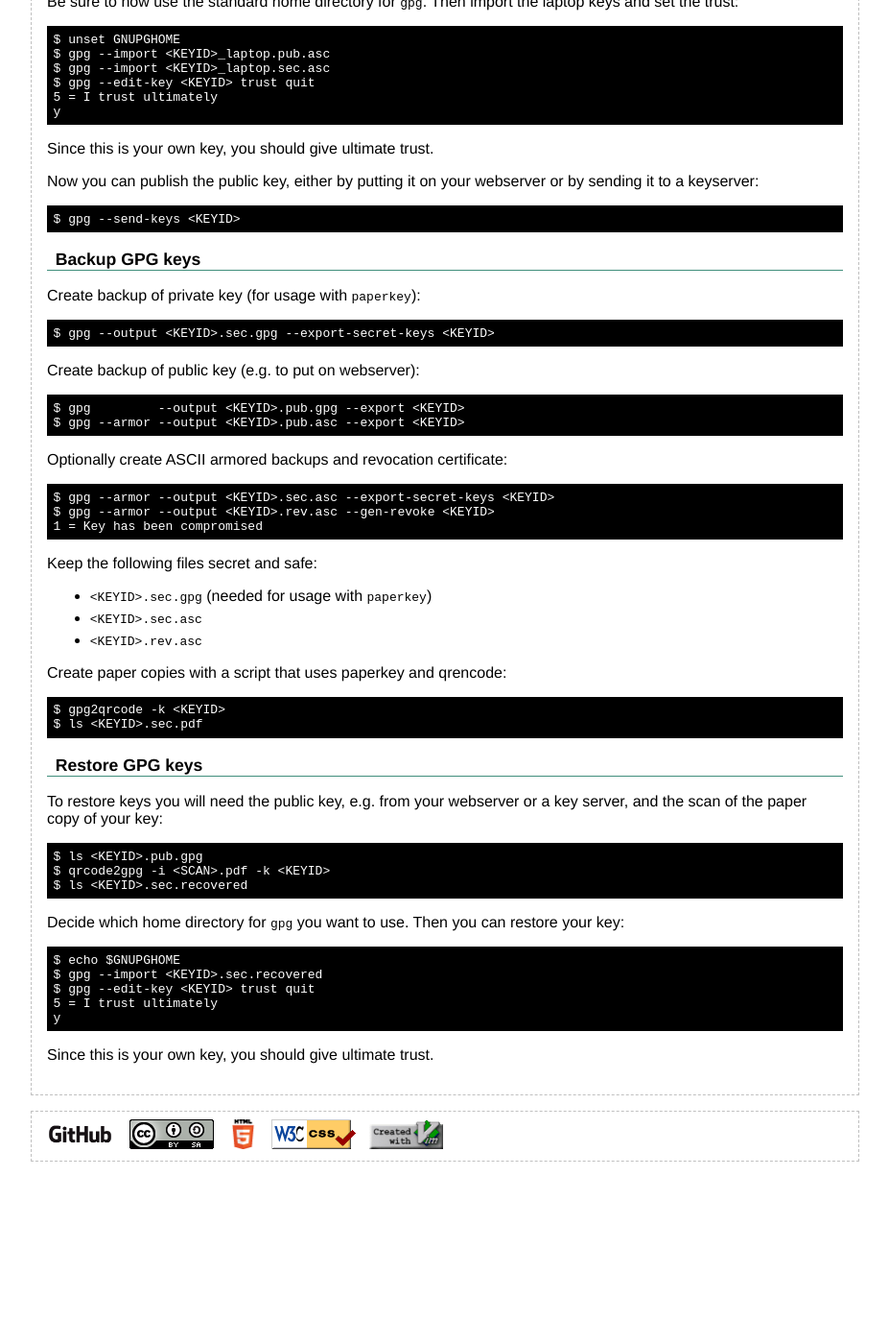
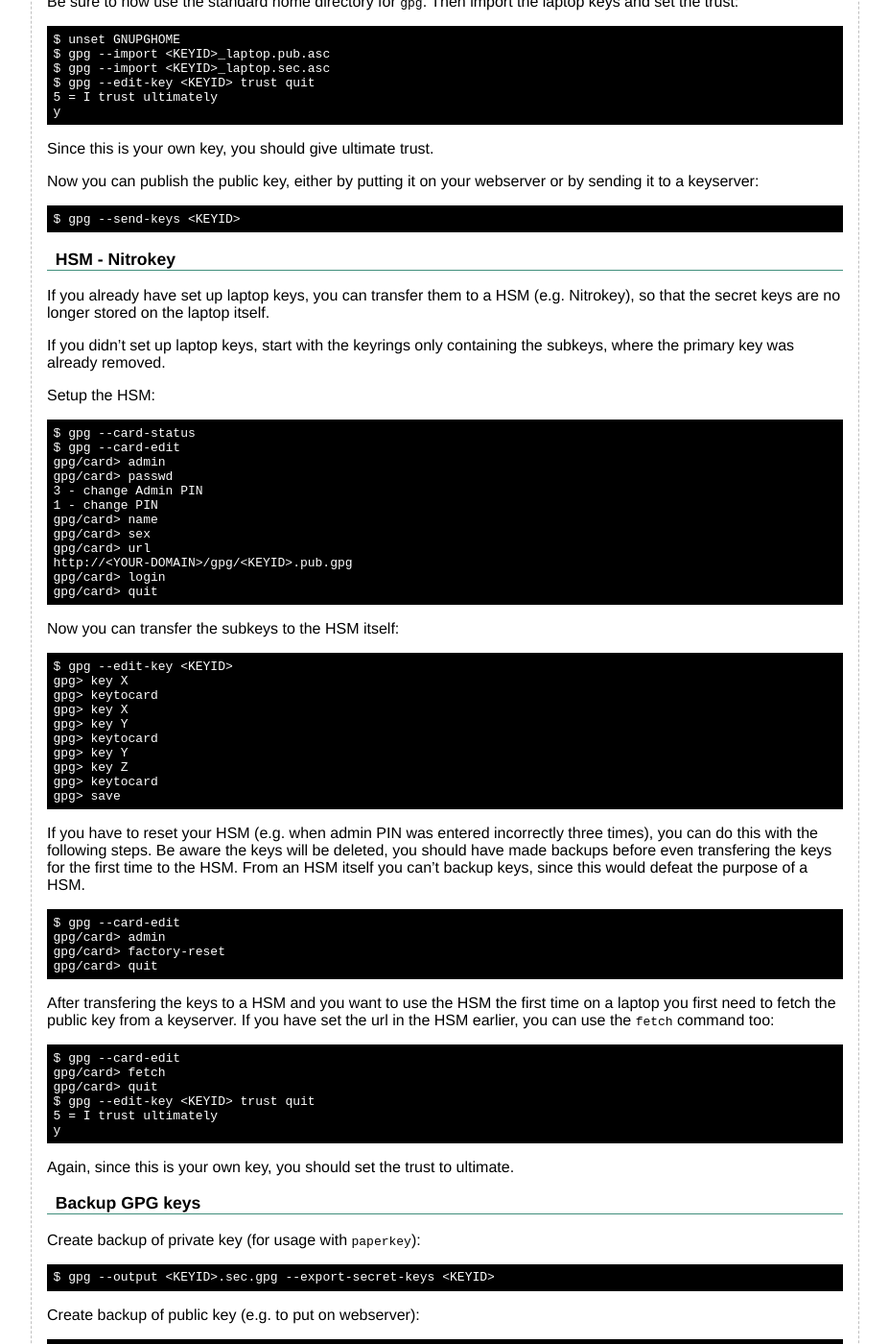
Before and after one commit to flyinggreenfrog/flyinggreenfrog.github.io, a Jekyll site: the page built from knowledgebase/gpg.md, in a window 1280 px wide and 1400 px high, scrolled down 3963 px. Shown: the whole window at 96% size, without its empty margins (176-1103 px from the left). Built offline with Jekyll 4.4.1, drawn with Linux system fonts in a browser that asks for light colours; before the commit the page ends 5205 px from its top, so only the background shows below that.

Commit message:
Added HSM - Nitrokey section.

````diff
--- a/knowledgebase/gpg.md
+++ b/knowledgebase/gpg.md
@@ -192,7 +192,6 @@ Entropy for key generation:
   keyboard to create enough entropy.
 * Tails distribution uses havegd, which helps to create enough entropy.
 
-
 Add additional name/E-Mail pair:
 
 ``` sh
@@ -286,6 +285,74 @@ by sending it to a keyserver:
 $ gpg --send-keys <KEYID>
 ```
 
+### HSM - Nitrokey
+
+If you already have set up laptop keys, you can transfer them to a HSM (e.g.
+Nitrokey), so that the secret keys are no longer stored on the laptop itself.
+
+If you didn't set up laptop keys, start with the keyrings only containing the
+subkeys, where the primary key was already removed.
+
+Setup the HSM:
+
+``` sh
+$ gpg --card-status
+$ gpg --card-edit
+gpg/card> admin
+gpg/card> passwd
+3 - change Admin PIN
+1 - change PIN
+gpg/card> name
+gpg/card> sex
+gpg/card> url
+http://<YOUR-DOMAIN>/gpg/<KEYID>.pub.gpg
+gpg/card> login
+gpg/card> quit
+```
+
+Now you can transfer the subkeys to the HSM itself:
+
+``` sh
+$ gpg --edit-key <KEYID>
+gpg> key X
+gpg> keytocard
+gpg> key X
+gpg> key Y
+gpg> keytocard
+gpg> key Y
+gpg> key Z
+gpg> keytocard
+gpg> save
+```
+
+If you have to reset your HSM (e.g. when admin PIN was entered incorrectly
+three times), you can do this with the following steps. Be aware the keys will
+be deleted, you should have made backups before even transfering the keys for
+the first time to the HSM. From an HSM itself you can't backup keys, since this
+would defeat the purpose of a HSM.
+
+``` sh
+$ gpg --card-edit
+gpg/card> admin
+gpg/card> factory-reset
+gpg/card> quit
+```
+
+After transfering the keys to a HSM and you want to use the HSM the first time
+on a laptop you first need to fetch the public key from a keyserver. If you
+have set the url in the HSM earlier, you can use the `fetch` command too:
+
+``` sh
+$ gpg --card-edit
+gpg/card> fetch
+gpg/card> quit
+$ gpg --edit-key <KEYID> trust quit
+5 = I trust ultimately
+y
+```
+
+Again, since this is your own key, you should set the trust to ultimate.
+
 ### Backup GPG keys
 
 Create backup of private key (for usage with `paperkey`):
````
